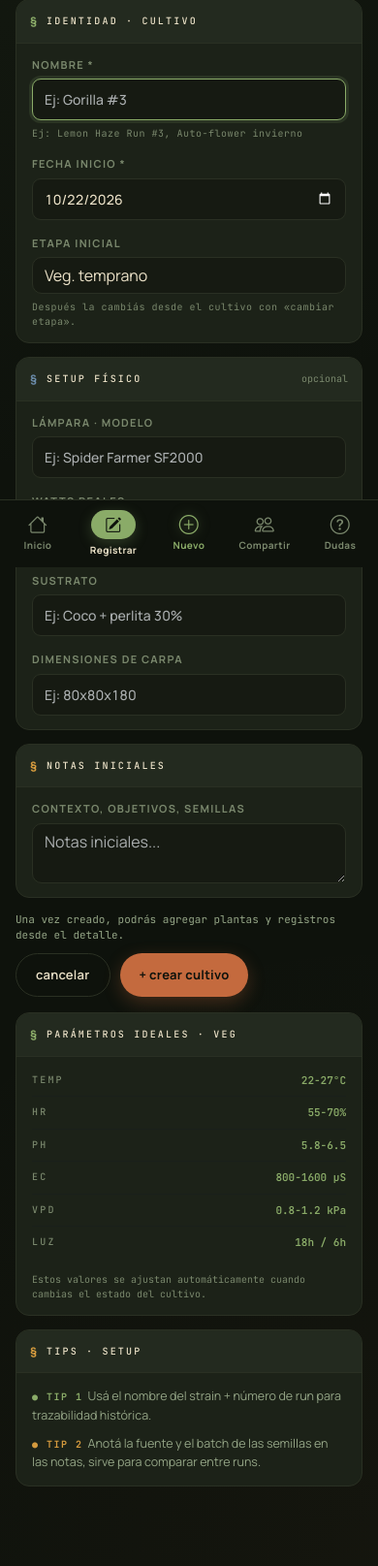
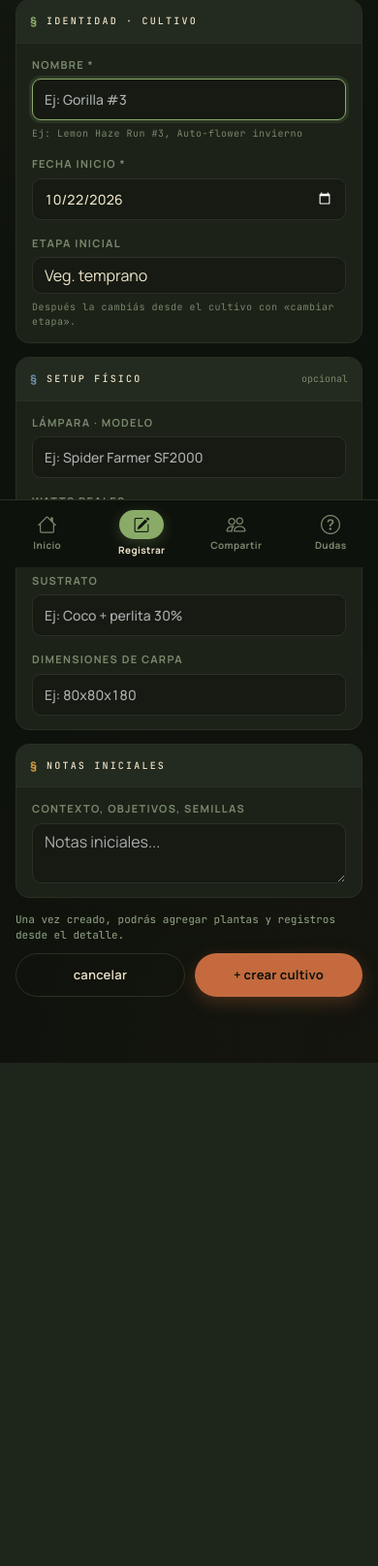
Before and after one commit to alansaja13/62xroots, a Django app: page /cultivo/nuevo/ in a window 390 px wide. Shown: the part 259-1874 px from the top of the page at 97% size. After the commit the page ends 1355 px from the top, so only its background shows below. Run offline with Django 5.2, Linux system fonts and the light colour scheme; the visitor is signed in with stand-in values (Sample User, id 1); data comes from the database, SQL or seed files in the repository; data that the repository does not hold is empty; some libraries are stand-ins or nearby versions.

Commit message:
Nuevo cultivo fuera de las barras y pantalla arreglada en celular
- Se saca "Nuevo" de la barra inferior y de la superior: estaba al lado
  de Registrar y se tocaba sin querer. Queda en el selector de cultivo y
  en el inicio (escritorio).
- Campos de fecha y hora sin apariencia nativa: en iPhone ignoraban el
  ancho y se salían de la caja.
- Nuevo cultivo: botones a todo el ancho en celular, panel lateral solo
  en pantallas grandes y con valores de tierra coherentes con Dudas
  frecuentes (antes mostraba pH y EC de coco/hidro).

```diff
--- a/static/growlog/hoy.css
+++ b/static/growlog/hoy.css
@@ -110,7 +110,7 @@
 
 @media (max-width: 700px) {
   .hoy-header { flex-direction: column; align-items: flex-start; margin-bottom: 20px; }
-  /* En el celular, Registrar y Nuevo ya están en la barra inferior */
+  /* En el celular, Registrar está en la barra inferior y Nuevo cultivo en el selector */
   .hoy-header .hoy-actions { display: none; }
   .hoy-grid { grid-template-columns: 1fr; }
   .hoy-panel { padding: 16px; }
--- a/static/growlog/verde.css
+++ b/static/growlog/verde.css
@@ -420,6 +420,13 @@ textarea:focus, select:focus {
   border-color: var(--green);
   box-shadow: 0 0 0 3px rgba(138,171,104,.14);
 }
+/* iOS Safari ignora width:100% en los campos de fecha y hora (se salen de la
+   caja y quedan centrados). Sin la apariencia nativa respetan el ancho. */
+input[type=date], input[type=time], input[type=datetime-local] {
+  -webkit-appearance: none; appearance: none;
+  display: block; min-width: 0; min-height: 42px;
+}
+input::-webkit-date-and-time-value { text-align: left; }
 /* Big chunky number inputs for vital data */
 .input-num-big {
   font-family: "Manrope", sans-serif !important;
--- a/templates/base.html
+++ b/templates/base.html
@@ -45,12 +45,6 @@
         </li>
         {% if user.is_authenticated %}
         <li class="nav-item"><a class="nav-link {% if request.resolver_match.url_name == 'registrar' %}active{% endif %}" href="{% url 'growlog:registrar' %}{% if cultivo_nav and can_edit_cultivo %}?cultivo={{ cultivo_nav.pk }}{% endif %}">registrar</a></li>
-        <li class="nav-item">
-          <a class="nav-link {% if request.resolver_match.url_name == 'nuevo_cultivo' %}active{% endif %}"
-             href="{% url 'growlog:nuevo_cultivo' %}">
-            nuevo
-          </a>
-        </li>
         <li class="nav-item">
           <a class="nav-link {% if request.resolver_match.url_name == 'invitados_panel' %}active{% endif %}"
              href="{% url 'growlog:invitados_panel' %}">
--- a/templates/growlog/nuevo_cultivo.html
+++ b/templates/growlog/nuevo_cultivo.html
@@ -17,26 +17,17 @@
     color: var(--green); font-style: italic; font-size: 56px; font-weight: 700;
     padding-bottom: 4px;
   }
-  .nc-segment {
-    display: grid; grid-template-columns: repeat(5, 1fr); gap: 8px;
-  }
-  @media (max-width: 640px) { .nc-segment { grid-template-columns: repeat(2, 1fr); } }
-  .nc-segment__opt {
-    padding: 12px 10px; border: 1px solid var(--rule);
-    text-align: center; cursor: pointer;
-    font-family: "JetBrains Mono", monospace; font-size: 10px;
-    letter-spacing: .15em; text-transform: uppercase;
-    color: var(--cream-soft);
-    transition: border-color .12s, color .12s;
-  }
-  .nc-segment__opt:hover { border-color: var(--green); color: var(--green); }
-  .nc-segment__opt--active {
-    border-color: var(--green); background: var(--green-wash); color: var(--green);
-    font-weight: 700;
-  }
   @media (max-width: 900px) {
     .nc-title { font-size: 56px; }
     .nc-title__accent { font-size: 36px; }
+  }
+  .nc-actions { display: flex; justify-content: space-between; align-items: center; flex-wrap: wrap; gap: 10px; }
+  .nc-actions__btns { display: flex; gap: 10px; }
+  .nc-ref { display: flex; justify-content: space-between; gap: 12px; padding: 8px 0; border-bottom: 1px solid var(--rule-soft); }
+  .nc-ref span:last-child { font-family: var(--font-mono); font-size: 11px; font-weight: 600; color: var(--green); text-align: right; }
+  @media (max-width: 575px) {
+    .nc-actions__btns { width: 100%; }
+    .nc-actions__btns > * { flex: 1; justify-content: center; }
   }
 </style>
 {% endblock %}
@@ -145,11 +136,11 @@
         </div>
       </div>
 
-      <div class="d-flex justify-content-between align-items-center flex-wrap" style="gap: 10px;">
+      <div class="nc-actions">
         <span class="mono c-soft" style="font-size: 11px;">
           Una vez creado, podrás agregar plantas y registros desde el detalle.
         </span>
-        <div style="display: flex; gap: 10px;">
+        <div class="nc-actions__btns">
           <a href="{% url 'growlog:dashboard' %}" class="btn-ghost">cancelar</a>
           <button type="submit" class="btn-brand">+ crear cultivo</button>
         </div>
@@ -157,43 +148,24 @@
     </form>
   </div>
 
-  <!-- SIDEBAR -->
-  <div class="col-12 col-lg-4">
+  <!-- SIDEBAR: referencia rápida, solo en pantallas grandes -->
+  <div class="col-12 col-lg-4 d-none d-lg-block">
     <div class="panel">
       <div class="panel__head">
         <div class="panel__head-left">
           <span class="panel__sigil">§</span>
-          <span class="label-eyebrow panel__title">parámetros ideales · veg</span>
+          <span class="label-eyebrow panel__title">referencia · vege en tierra</span>
         </div>
       </div>
       <div class="panel__body" style="padding-top: 8px;">
-        {% for k, v in idealveg.items %}{% endfor %}
-        <div class="cd-setup-row" style="display: flex; justify-content: space-between; padding: 8px 0; border-bottom: 1px solid var(--rule-soft);">
-          <span class="label-eyebrow">temp</span>
-          <span class="mono c-green" style="font-size: 11px; font-weight: 600;">22-27°C</span>
-        </div>
-        <div style="display: flex; justify-content: space-between; padding: 8px 0; border-bottom: 1px solid var(--rule-soft);">
-          <span class="label-eyebrow">hr</span>
-          <span class="mono c-green" style="font-size: 11px; font-weight: 600;">55-70%</span>
-        </div>
-        <div style="display: flex; justify-content: space-between; padding: 8px 0; border-bottom: 1px solid var(--rule-soft);">
-          <span class="label-eyebrow">ph</span>
-          <span class="mono c-green" style="font-size: 11px; font-weight: 600;">5.8-6.5</span>
-        </div>
-        <div style="display: flex; justify-content: space-between; padding: 8px 0; border-bottom: 1px solid var(--rule-soft);">
-          <span class="label-eyebrow">ec</span>
-          <span class="mono c-green" style="font-size: 11px; font-weight: 600;">800-1600 µS</span>
-        </div>
-        <div style="display: flex; justify-content: space-between; padding: 8px 0; border-bottom: 1px solid var(--rule-soft);">
-          <span class="label-eyebrow">vpd</span>
-          <span class="mono c-green" style="font-size: 11px; font-weight: 600;">0.8-1.2 kPa</span>
-        </div>
-        <div style="display: flex; justify-content: space-between; padding: 8px 0;">
-          <span class="label-eyebrow">luz</span>
-          <span class="mono c-green" style="font-size: 11px; font-weight: 600;">18h / 6h</span>
-        </div>
-        <div class="mono c-fine" style="margin-top: 14px; font-size: 10px; line-height: 1.5;">
-          Estos valores se ajustan automáticamente cuando cambias el estado del cultivo.
+        <div class="nc-ref"><span class="label-eyebrow">temp</span><span>22 a 28 °C</span></div>
+        <div class="nc-ref"><span class="label-eyebrow">humedad</span><span>55 a 70 %</span></div>
+        <div class="nc-ref"><span class="label-eyebrow">vpd</span><span>0,8 a 1,0 kPa</span></div>
+        <div class="nc-ref"><span class="label-eyebrow">ph riego</span><span>6,0 a 7,0</span></div>
+        <div class="nc-ref"><span class="label-eyebrow">ec riego</span><span>0,8 a 1,4 mS/cm</span></div>
+        <div class="nc-ref" style="border-bottom: 0;"><span class="label-eyebrow">luz</span><span>18 / 6 h</span></div>
+        <div class="mono c-fine" style="margin-top: 12px; font-size: 10px; line-height: 1.5;">
+          Valores orientativos. La app compara tus mediciones con el rango de la etapa vigente. Más detalle en <a href="{% url 'growlog:faq' %}" class="c-green">dudas frecuentes</a>.
         </div>
       </div>
     </div>
--- a/templates/growlog/partials/bottom_nav.html
+++ b/templates/growlog/partials/bottom_nav.html
@@ -24,9 +24,6 @@
 <a href="{% url 'growlog:registrar' %}" class="bottom-nav__item bottom-nav__item--cta">
   <i class="bi bi-pencil-square" aria-hidden="true"></i><span>Registrar</span>
 </a>
-<a href="{% url 'growlog:nuevo_cultivo' %}" class="bottom-nav__item{% if actual == 'nuevo_cultivo' %} active{% endif %}"{% if actual == 'nuevo_cultivo' %} aria-current="page"{% endif %}>
-  <i class="bi bi-plus-circle" aria-hidden="true"></i><span>Nuevo</span>
-</a>
 <a href="{% url 'growlog:invitados_panel' %}" class="bottom-nav__item{% if actual == 'invitados_panel' %} active{% endif %}"{% if actual == 'invitados_panel' %} aria-current="page"{% endif %}>
   <i class="bi bi-people" aria-hidden="true"></i><span>Compartir</span>
 </a>
```
